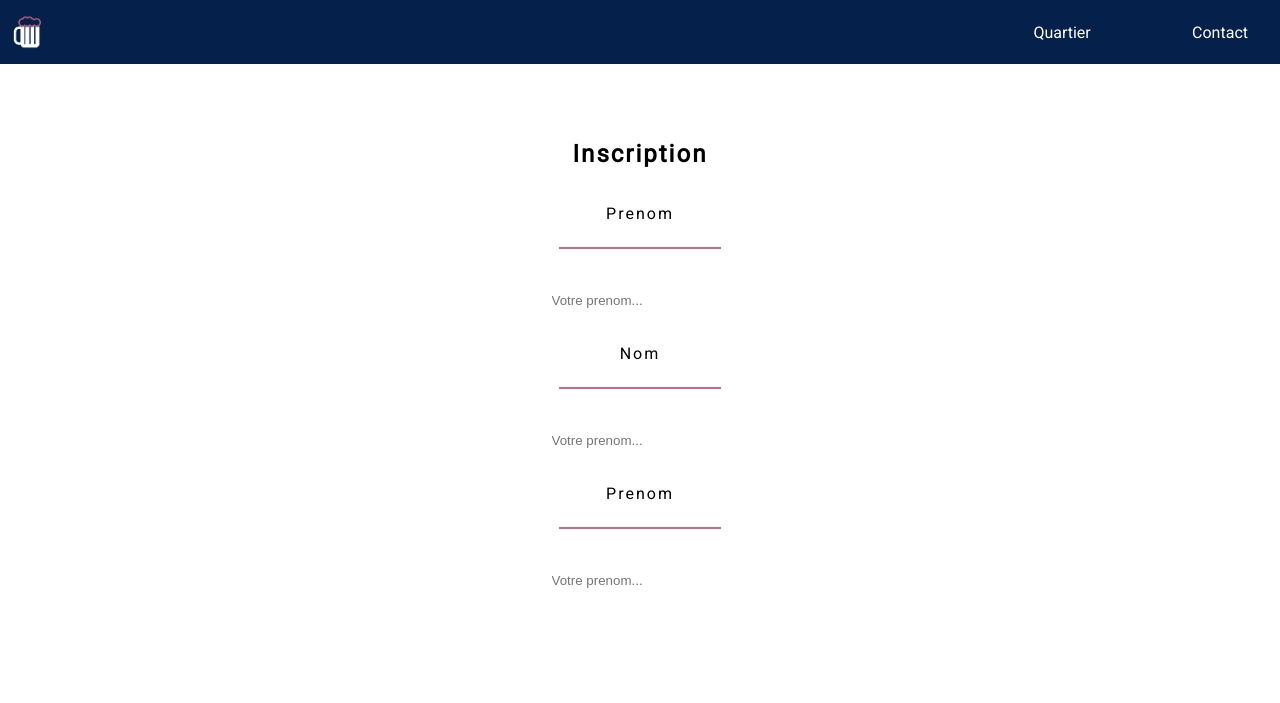
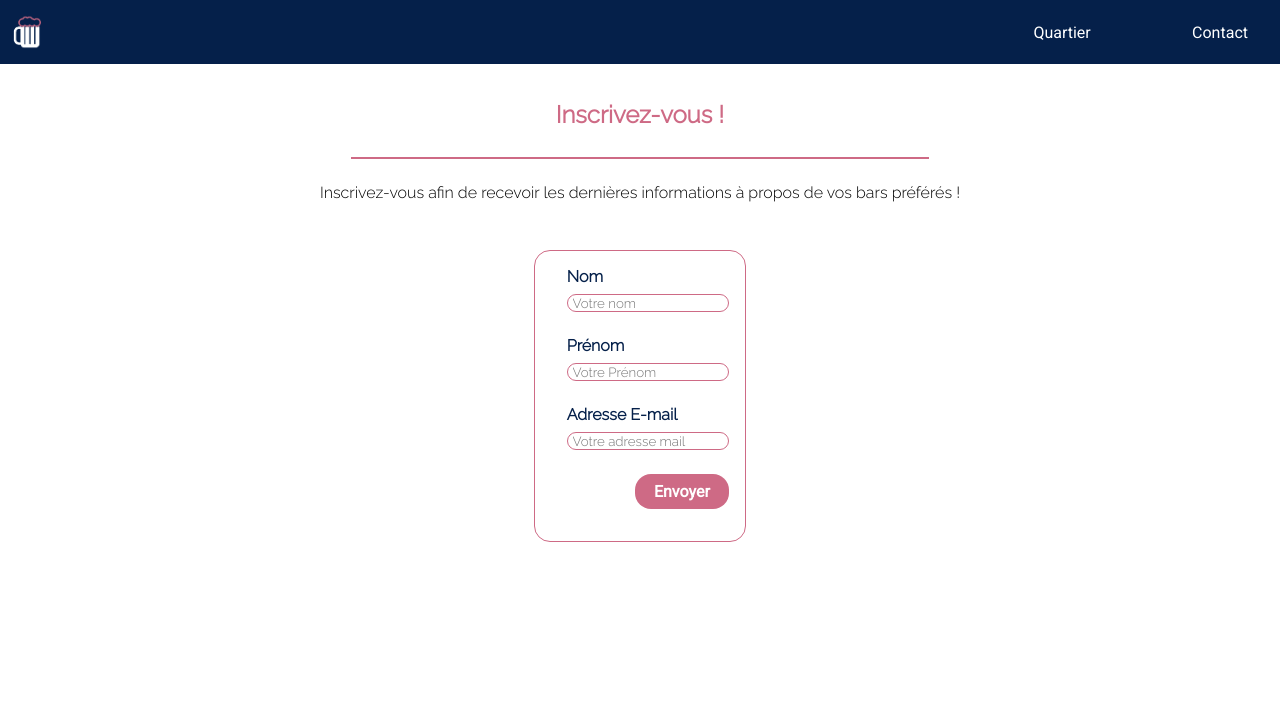
Before and after one commit to msarava/beernb, a plain HTML site: page form.html in a window 1280 px wide. Drawn offline with Linux system fonts and the light colour scheme.

Commit message:
workin on form

```diff
--- a/form.css
+++ b/form.css
@@ -59,105 +59,87 @@ li a{
 .title:hover{
     transform: scale(1.1);
 }
-.bg-form{
-
-    width:100%;
-    height:100vh;
-    background-image: url(assets/jonas-jacobsson-p2KA3Q2lfSw-unsplash.jpg);
-    background-size: cover;
-    background-position: center;
-    display:flex;
-    flex-direction: column;
-    justify-content:space-around;
-    align-items:center;
-}
-.container{
-    border-radius: 5px;
-    background-color:rgba(255, 255, 255, 0.527);
-    padding: 20px;
-    width: 60%;
-    height: 70%;
-}
-.form{
+#container{
     display: flex;
     flex-direction: column;
-    align-items:center;
-    font-family: var(--roboto);
-    letter-spacing:2px;
-    gap:1rem;
-    height: 90%;
+    align-items: center;
+}
+h1{
+    color:var(--secondary-color);
 
 }
-#firstname {
-    margin: 0.6rem 0 ;
-    border-radius: 5px;
-    border: 1px solid white;
-    height:2rem;
-}
-.hr{
-    width:10rem;
-    border: var(--secondary-color) 1px solid;
-
-}
-#lastname{
-    margin: 0.6rem 0 ;
-    border-radius: 5px;
-    border: 1px solid white;
-    height:2rem;
+#title{
+    margin-top: 4rem;
+    display: flex;
+    flex-direction: column;
+    justify-content: center;
+    align-items: center;
+    font-family: var(--raleway);
+    padding: 1rem;
+    width: 90%;
 }
 
-
-
-@media only screen and (min-width: 600px) {
-
-    .dropdown{
-        visibility:visible;
-        width:10rem;
-
+#title p{
+  text-align: center;
 }
-    ul{
+.hr {
+    border : var(--secondary-color) 1px solid;
+    width:50%;
+}
+#form-section{
     display: flex;
-        flex-direction: row;
-        justify-content: space-around;
-        align-items: center;
-        width: 17rem;
-        margin-right: 2rem;
-        list-style: none;
-    }
-    li a{
-        list-style: none;
-        text-decoration: none;
-        color: white;
+    justify-content: center;
+    width: 100%;
 }
 
-    li.dropdown {
-        display: inline-block;
+#form-container{
+    display: flex;
+    flex-direction: column;
+    align-items: flex-start;
+    justify-content: space-around;
+    border: 1px solid var(--secondary-color);
+    border-radius: 1rem;
+    gap: 0.5rem;
+    min-height: 200px;
+    padding: 0 1rem 1rem 2rem;
+/* width: 90%;  */
+  font-family: var(--raleway);
+    color: var(--primary-color);
+    font-weight: bold;
+    margin: 1rem;
+}
+#form-container p{
+    margin: 1rem 0 0 0;
 }
 
-      .dropdown-content {
-        display: none;
-        position: fixed;
-        background-color: rgba(255,255,255,0.50);
-        min-width: 160px;
-        box-shadow: 0px 8px 16px 0px rgba(0,0,0,0.2);
-        z-index: 1;
+.name-input{
+    font-family: var(--raleway);
+    height: 1rem;
+    border: 1px solid var(--secondary-color);
+    border-radius: 2rem;
+    min-width: 80%;
+    padding: 0 0.3rem;
 }
 
-      .dropdown-content a {
-        color: black;
-        padding: 12px 16px;
+#btn-container{
+    display: flex;
+    justify-content: flex-end;
+    padding: 1rem;
+    width: 90%;
+}
+.btn-standard{
+    font-family: var(--roboto);
+    background-color: var(--secondary-color);
+    color: white;
+    padding: 0.5rem 1.2rem ;
+    border-radius: 1rem;
     text-decoration: none;
-        display: block;
-        text-align: left;
 }
 
-      .dropdown-content a:hover {background-color: #f1f1f1;}
+.btn-standard:active{
+    background-color: var(--third-color);
+    color: var(--primary-color);
+}
+/* @media only screen and (min-width: 600px) {
 
-      .dropdown:hover .dropdown-content {
-        display: block;
-      }
-      .lidistrict{
-          visibility: hidden;
-      }
-
-    }
+} */
--- a/form.html
+++ b/form.html
@@ -5,7 +5,7 @@
     <meta http-equiv="X-UA-Compatible" content="IE=edge">
     <meta name="viewport" content="width=device-width, initial-scale=1.0">
     <link rel="stylesheet" href="style.css">
-    <title>Beernb - home</title>
+    <title>Beernb - inscritption</title>
     <link rel="stylesheet" href="form.css">
     <link rel="stylesheet" href="global.css">
     <script src="script.js" defer></script>
@@ -28,24 +28,27 @@
             <li><a href="">Contact</a></li>
         </ul>
     </nav>
-    <section class="bg-form">
-       <div class="container">
-         <form class="form" >
-            <h1 >Inscription</h1>
-            <label for="firstname">Prenom</label><hr class="hr">
-            <input type="text" id="firstname" name="firstname" placeholder="Votre prenom...">
-
-            <label for="lastname">Nom</label><hr class="hr">
-            <input type="text" id="lastname" name="lastname" placeholder="Votre prenom...">
-
-            <label for="firstname">Prenom</label><hr class="hr">
-            <input type="text" id="firstname" name="firstname" placeholder="Votre prenom...">
-         </form>
-       </div>
-
-
+    <div id="container">
+  <section id="title">
+    <h1> Inscrivez-vous !</h1>
+    <hr class="hr">
+    <p> Inscrivez-vous afin de recevoir les dernières informations à propos de vos bars préférés !</p>
 
     </section>
+    <section id="form-section">
+      <form id="form-container">
+        <p>Nom</p>
+        <input class="name-input" type="text" placeholder="Votre nom">
+        <p>Prénom</p>
+        <input class="name-input" type="text" placeholder="Votre Prénom">
+        <p>Adresse E-mail</p>
+        <input class="name-input" type="text" placeholder="Votre adresse mail">
+        <div id="btn-container">
+          <a class="btn-standard" id="btn-standard">Envoyer</a>
+        </div>
+      </form>
+    </section>
+    </div>
 </body>
 
 </html>
```
Lines whose indentation alone changed are shown as unchanged.
